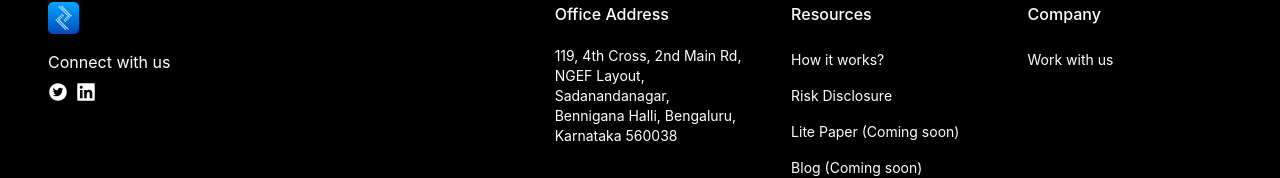
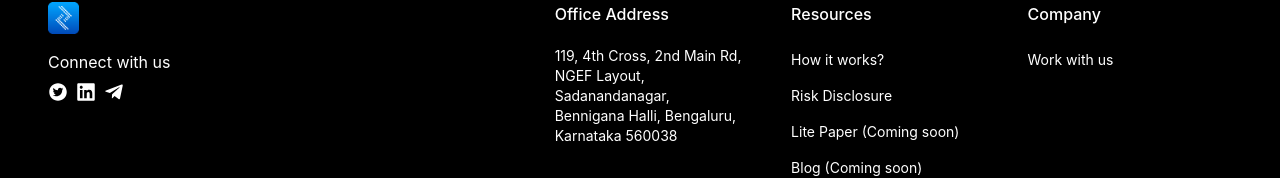
Before and after one commit to 0xZothio/landing_page_v1, a React (Create React App) app: page /institutions in a window 1280 px wide. Shown: the part 8500-8678 px from the top of the page. Built offline with nearby package versions, Linux system fonts and the light colour scheme.

Commit message:
Update Footer.js

```diff
--- a/src/components/Footer.js
+++ b/src/components/Footer.js
@@ -3,6 +3,7 @@ import { FaInstagramSquare, FaLinkedin, FaFacebook } from "react-icons/fa";
 import { AiFillTwitterCircle } from "react-icons/ai";
 import { motion } from "framer-motion";
 import { footerVariants } from "../utils/motion";
+import { FaTelegramPlane, FaTwitter } from "react-icons/fa";
 
 const Footer = () => {
   return (
@@ -58,6 +59,17 @@ const Footer = () => {
                   <FaLinkedin size={20} color="white" />
                 </a>
               </li>
+              <li>
+                        <a
+                          href="https://t.me/+nFUrC_I1hA1iNWU9"
+                          rel="noreferrer"
+                          target="_blank"
+                          className="text-gray-700 transition hover:opacity-75"
+                        >
+                          <span className="sr-only">Telegram</span>
+                          <FaTelegramPlane size={20} color="white" />
+                        </a>
+                      </li>
               {/* <li>
                 <a
                   href="/"
```
